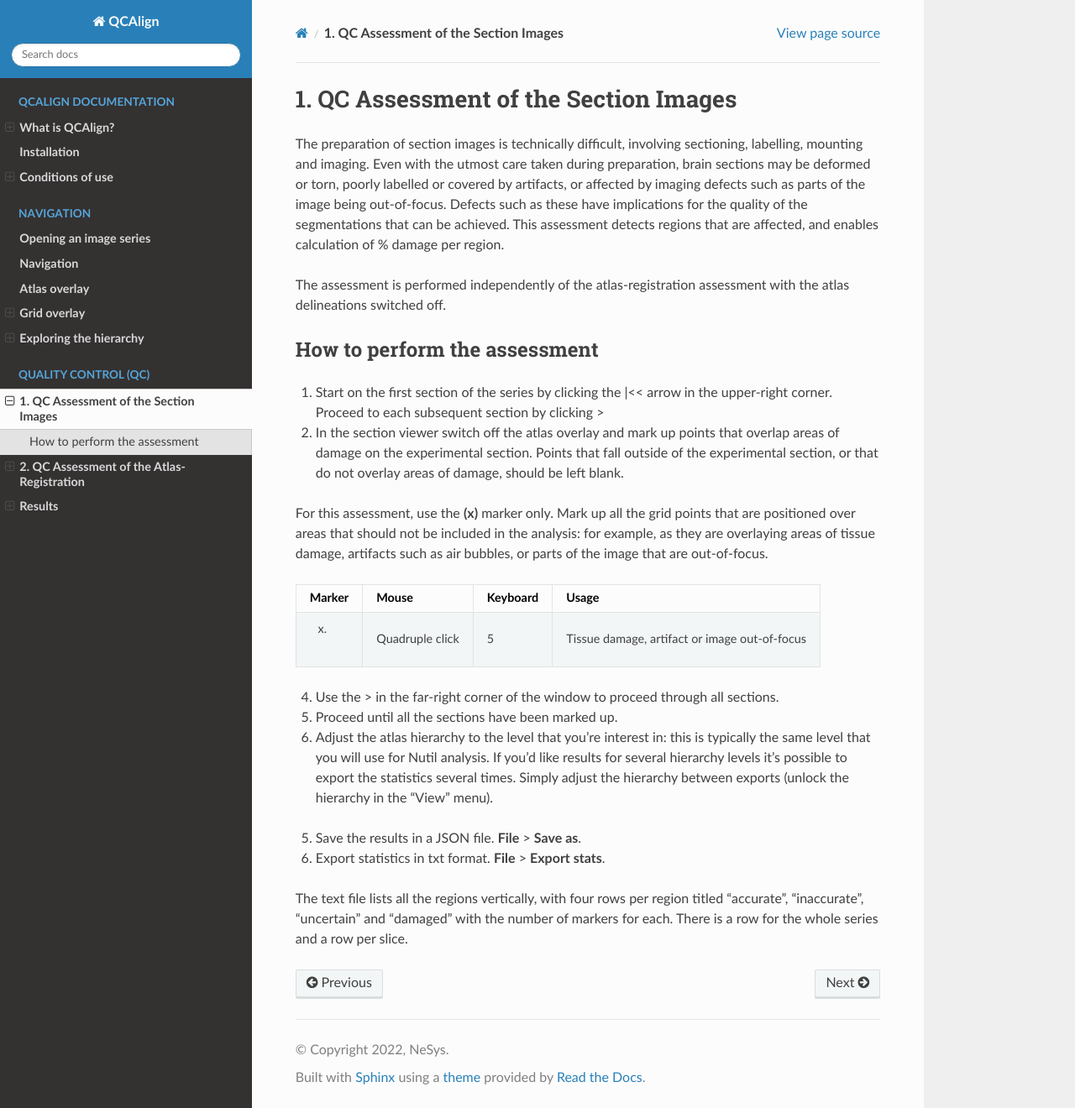
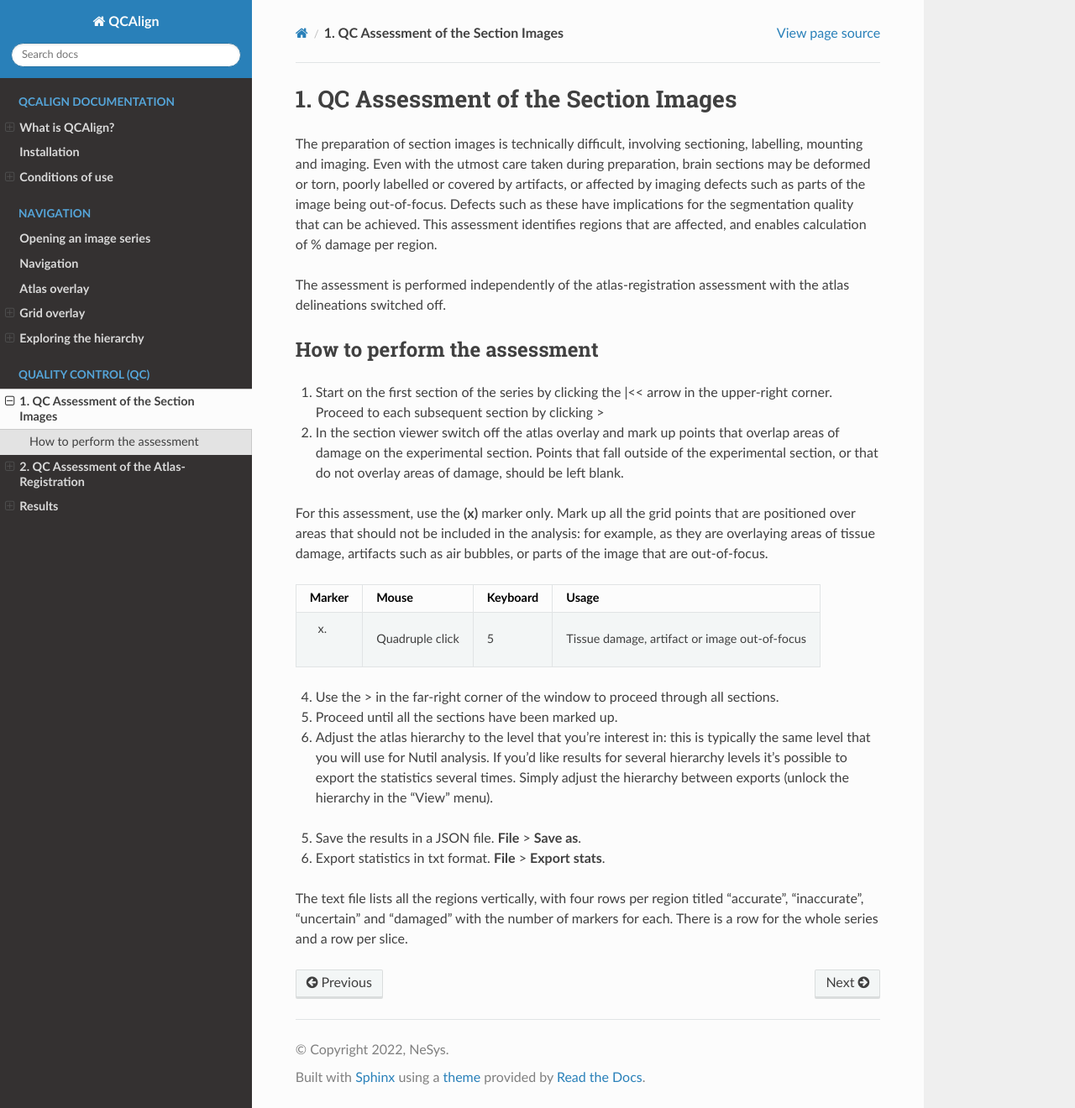
Before and after one commit to Neural-Systems-at-UIO/QCAlign, a Sphinx documentation site: the page built from docs/QCtissue.rst, in a window 1280 px wide and 1320 px high. Shown: the whole window at 84% size. Built offline with Sphinx 7.4.7 and the Read the Docs theme 2.0.0, drawn with Linux system fonts in a browser that asks for light colours.

Commit message:
Update QCtissue.rst

```diff
--- a/docs/QCtissue.rst
+++ b/docs/QCtissue.rst
@@ -1,7 +1,7 @@
 **1. QC Assessment of the Section Images**
 ============================================
 
-The preparation of section images is technically difficult, involving sectioning, labelling, mounting and imaging. Even with the utmost care taken during preparation, brain sections may be deformed or torn, poorly labelled or covered by artifacts, or affected by imaging defects such as parts of the image being out-of-focus. Defects such as these have implications for the quality of the segmentations that can be achieved. This assessment detects regions that are affected, and enables calculation of % damage per region.
+The preparation of section images is technically difficult, involving sectioning, labelling, mounting and imaging. Even with the utmost care taken during preparation, brain sections may be deformed or torn, poorly labelled or covered by artifacts, or affected by imaging defects such as parts of the image being out-of-focus. Defects such as these have implications for the segmentation quality that can be achieved. This assessment identifies regions that are affected, and enables calculation of % damage per region.
 
 The assessment is performed independently of the atlas-registration assessment with the atlas delineations switched off.
 
```
